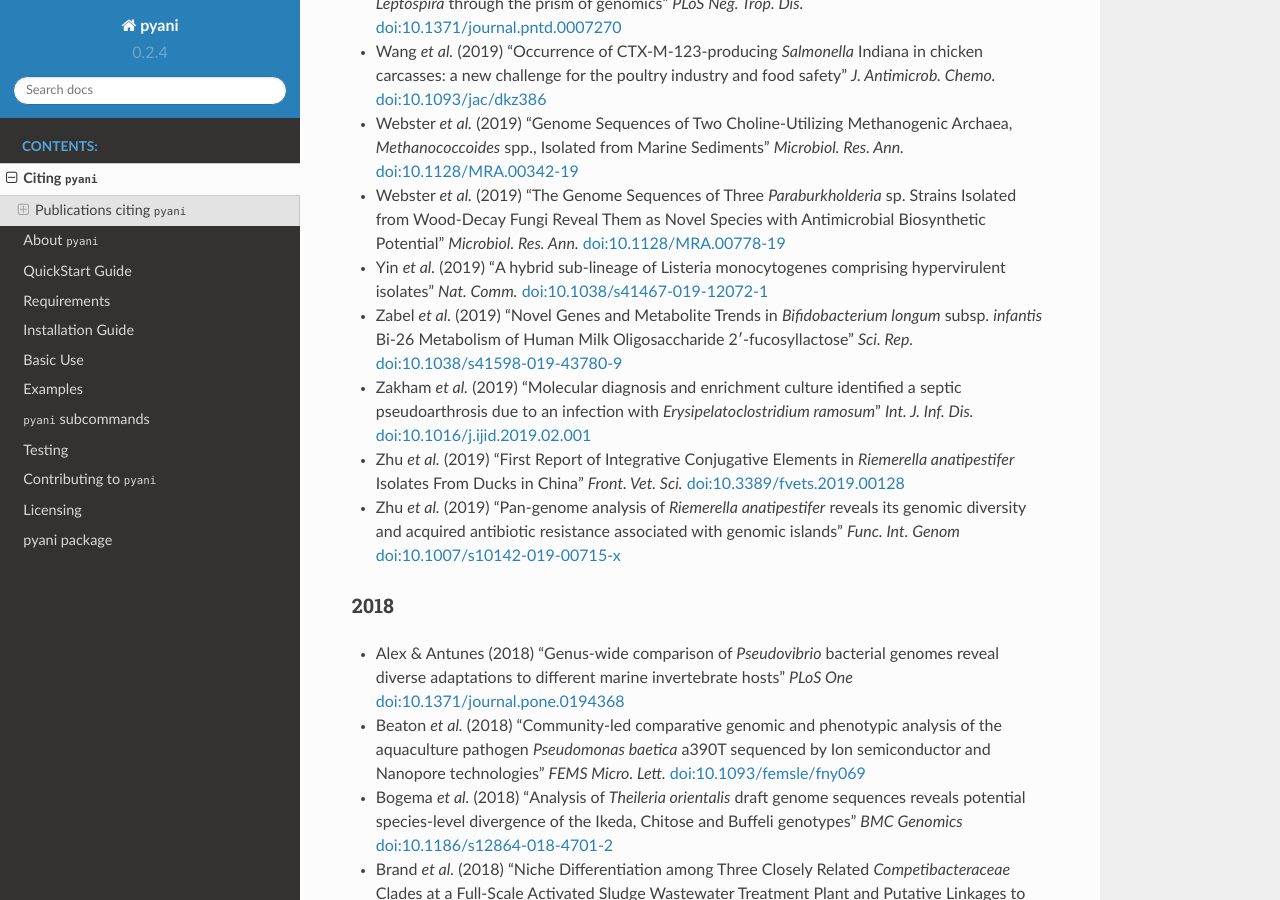
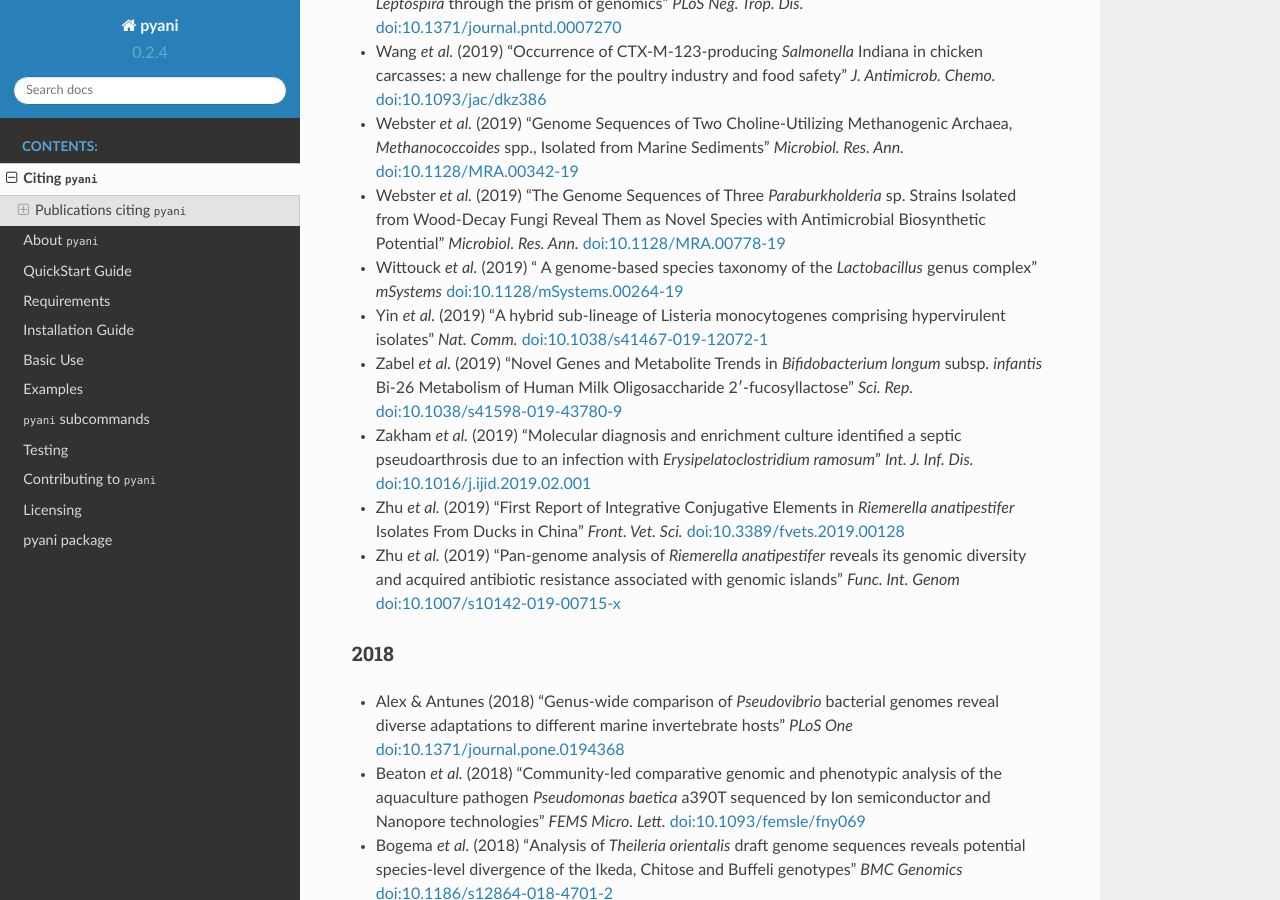
Before and after one commit to widdowquinn/pyani, a Sphinx documentation site: the page built from docs/citations.rst, in a window 1280 px wide and 900 px high, scrolled down 4512 px. Built offline with Sphinx 7.4.7 and the Read the Docs theme 2.0.0, drawn with Linux system fonts in a browser that asks for light colours.

Commit message:
add Wittouck et al. (2019) paper to citations docs

```diff
--- a/docs/citations.rst
+++ b/docs/citations.rst
@@ -113,6 +113,7 @@
 * Wang *et al.* (2019) "Occurrence of CTX-M-123-producing *Salmonella* Indiana in chicken carcasses: a new challenge for the poultry industry and food safety" *J. Antimicrob. Chemo.* `doi:10.1093/jac/dkz386 <https://doi.org/10.1093/jac/dkz386>`_
 * Webster *et al.* (2019) "Genome Sequences of Two Choline-Utilizing Methanogenic Archaea, *Methanococcoides* spp., Isolated from Marine Sediments" *Microbiol. Res. Ann.* `doi:10.1128/MRA.00342-19 <https://dx.doi.org/10.1128/MRA.00342-19>`_
 * Webster *et al.* (2019) "The Genome Sequences of Three *Paraburkholderia* sp. Strains Isolated from Wood-Decay Fungi Reveal Them as Novel Species with Antimicrobial Biosynthetic Potential" *Microbiol. Res. Ann.* `doi:10.1128/MRA.00778-19 <https://dx.doi.org/10.1128/MRA.00778-19>`_
+* Wittouck *et al.* (2019) " A genome-based species taxonomy of the *Lactobacillus* genus complex" *mSystems* `doi:10.1128/mSystems.00264-19 <https://doi.org/10.1128/mSystems.00264-19>`_
 * Yin *et al.* (2019) "A hybrid sub-lineage of Listeria monocytogenes comprising hypervirulent isolates" *Nat. Comm.* `doi:10.1038/s41467-019-12072-1 <https://doi.org/10.1038/s41467-019-12072-1>`_
 * Zabel *et al.* (2019) "Novel Genes and Metabolite Trends in *Bifidobacterium longum* subsp. *infantis* Bi-26 Metabolism of Human Milk Oligosaccharide 2′-fucosyllactose" *Sci. Rep.* `doi:10.1038/s41598-019-43780-9 <https://doi.org/s41598-019-43780-9>`_
 * Zakham *et al.* (2019) "Molecular diagnosis and enrichment culture identified a septic pseudoarthrosis due to an infection with *Erysipelatoclostridium ramosum*" *Int. J. Inf. Dis.* `doi:10.1016/j.ijid.2019.02.001 <https://doi.org/10.1016/j.ijid.2019.02.001>`_
```
